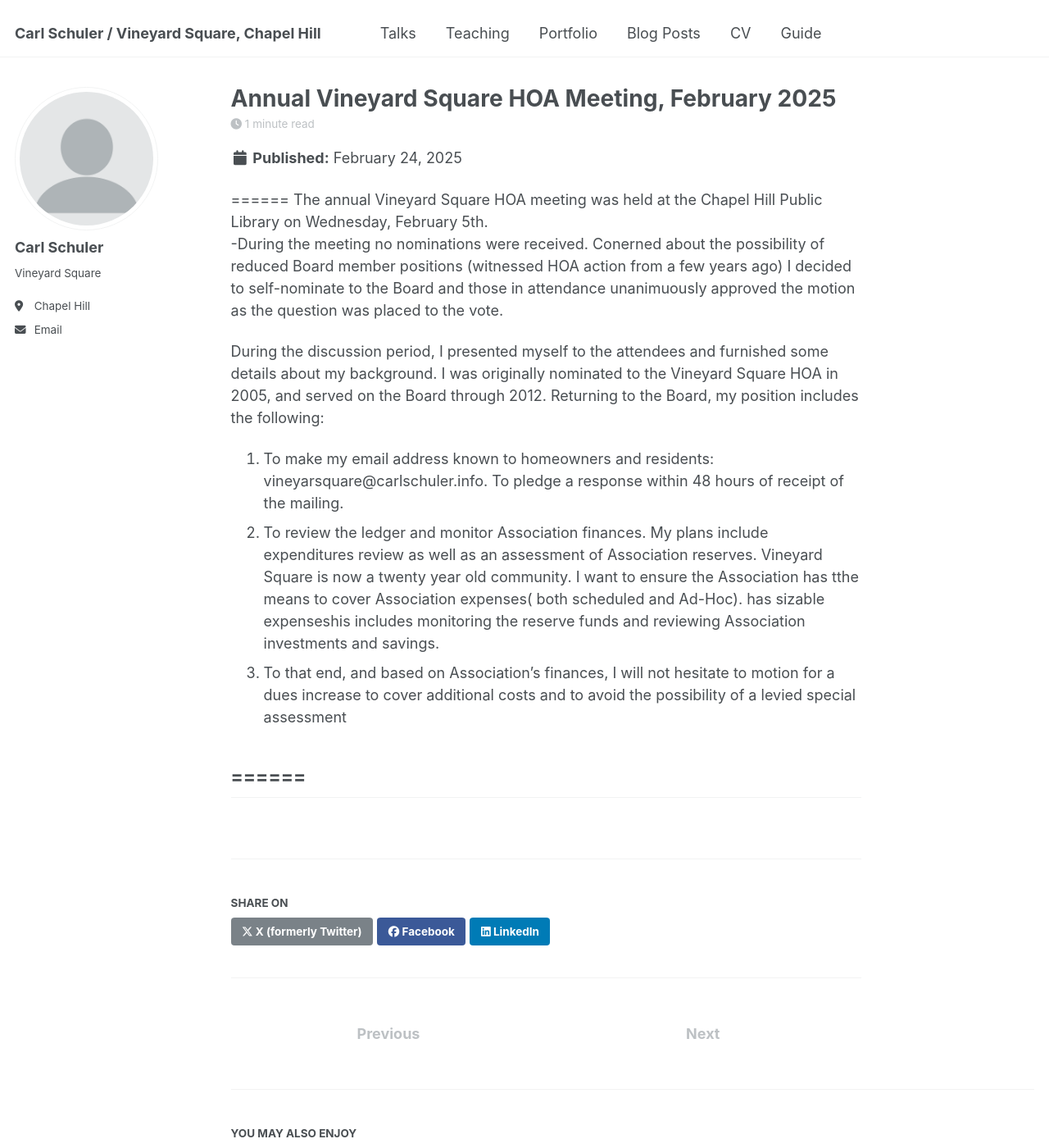
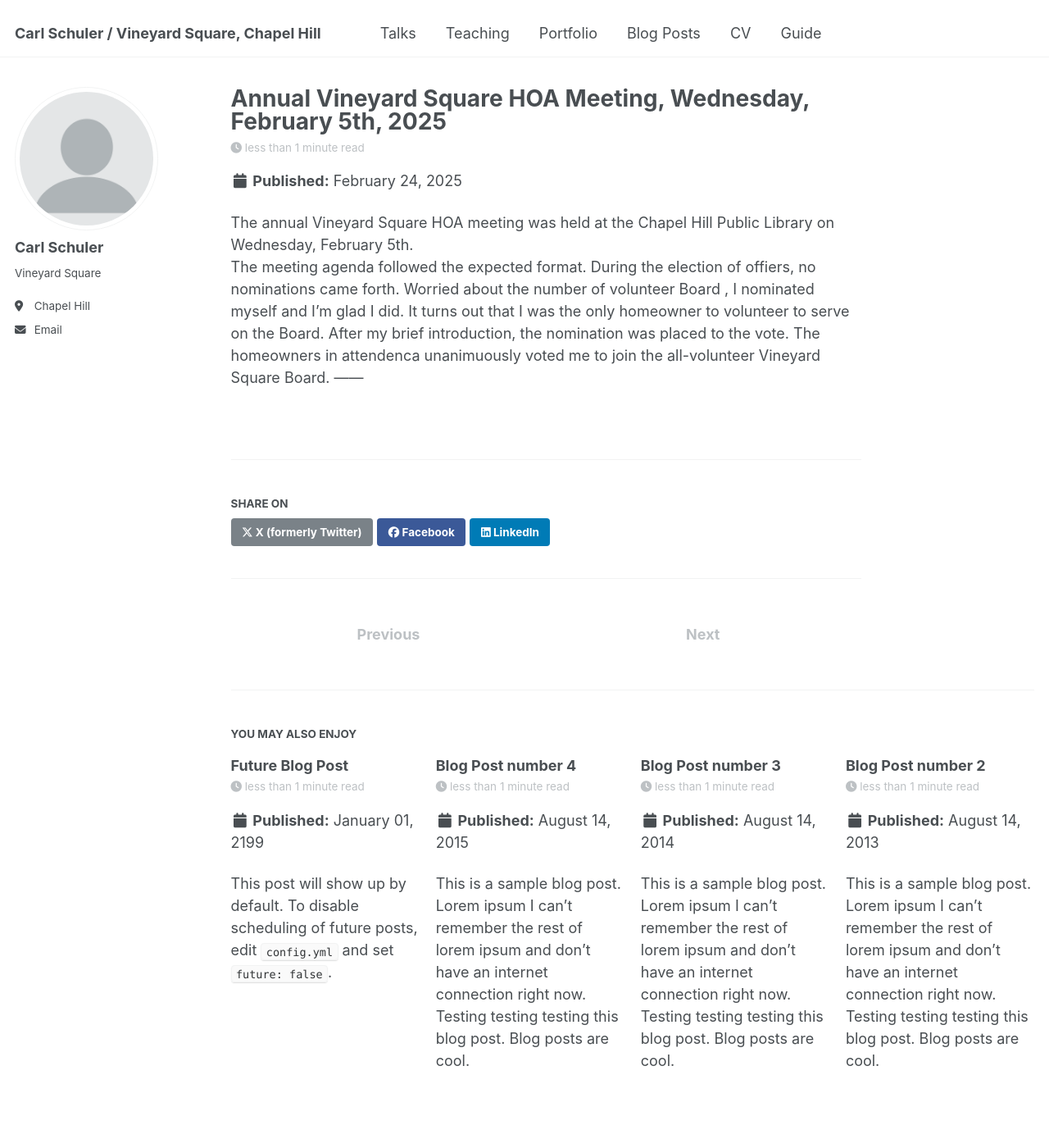
Before and after one commit to CarlSchuler/carl.github.io, a Jekyll site: the page built from _posts/2025-02-24-blog-post-1.md, in a window 1280 px wide and 1400 px high. Shown: the whole window at 82% size. Built offline with Jekyll 4.4.1, drawn with Linux system fonts in a browser that asks for light colours.

Commit message:
Update 2025-02-24-blog-post-1.md

```diff
--- a/_posts/2025-02-24-blog-post-1.md
+++ b/_posts/2025-02-24-blog-post-1.md
@@ -1,5 +1,5 @@
 ---
-title: 'Annual Vineyard Square HOA Meeting, February 2025'
+title: 'Annual Vineyard Square HOA Meeting, Wednesday, February 5th, 2025'
 date: 2025-02-24
 permalink: /posts/2025/02/blog-post-1/
 #tags:
@@ -9,16 +9,8 @@ permalink: /posts/2025/02/blog-post-1/
 ---
 
 
-======
 The annual Vineyard Square HOA meeting was held at the Chapel Hill Public Library on Wednesday, February 5th.
--During the meeting no nominations were received.  Conerned about the possibility of reduced Board member positions (witnessed HOA action from a few years ago) I decided to self-nominate to the Board and those in attendance unanimuously approved the motion as the question was placed to the vote.
-
-During the discussion period, I presented myself to the attendees and furnished some details about my background.  I was originally nominated to the Vineyard Square HOA in 2005, and served on the Board through 2012.
-Returning to the Board, my position includes the following:
-1. To make my email address known to homeowners and residents: vineyarsquare@carlschuler.info.  To pledge a response within 48 hours of receipt of the mailing.
-2. To review the ledger and monitor Association finances.  My plans include expenditures review as well as an assessment of Association reserves. Vineyard Square is now a twenty year old community. I want to ensure the Association has tthe means to cover Association expenses( both scheduled and Ad-Hoc).  has sizable expenseshis includes monitoring the reserve funds and reviewing Association investments and savings.
-3. To that end, and based on Association's finances, I will not hesitate to motion for a dues increase to cover additional costs and to avoid the possibility of a levied special assessment
-
-
-======
+The meeting agenda followed the expected format.
+During the election of offiers, no nominations came forth. Worried about the number of volunteer Board , I nominated myself and I'm glad I did. It turns out that I was the only homeowner to volunteer to serve on the Board.
+After my brief introduction, the nomination was placed to the vote. The homeowners in attendenca unanimuously voted me to join the all-volunteer Vineyard Square Board.
 ------
```
